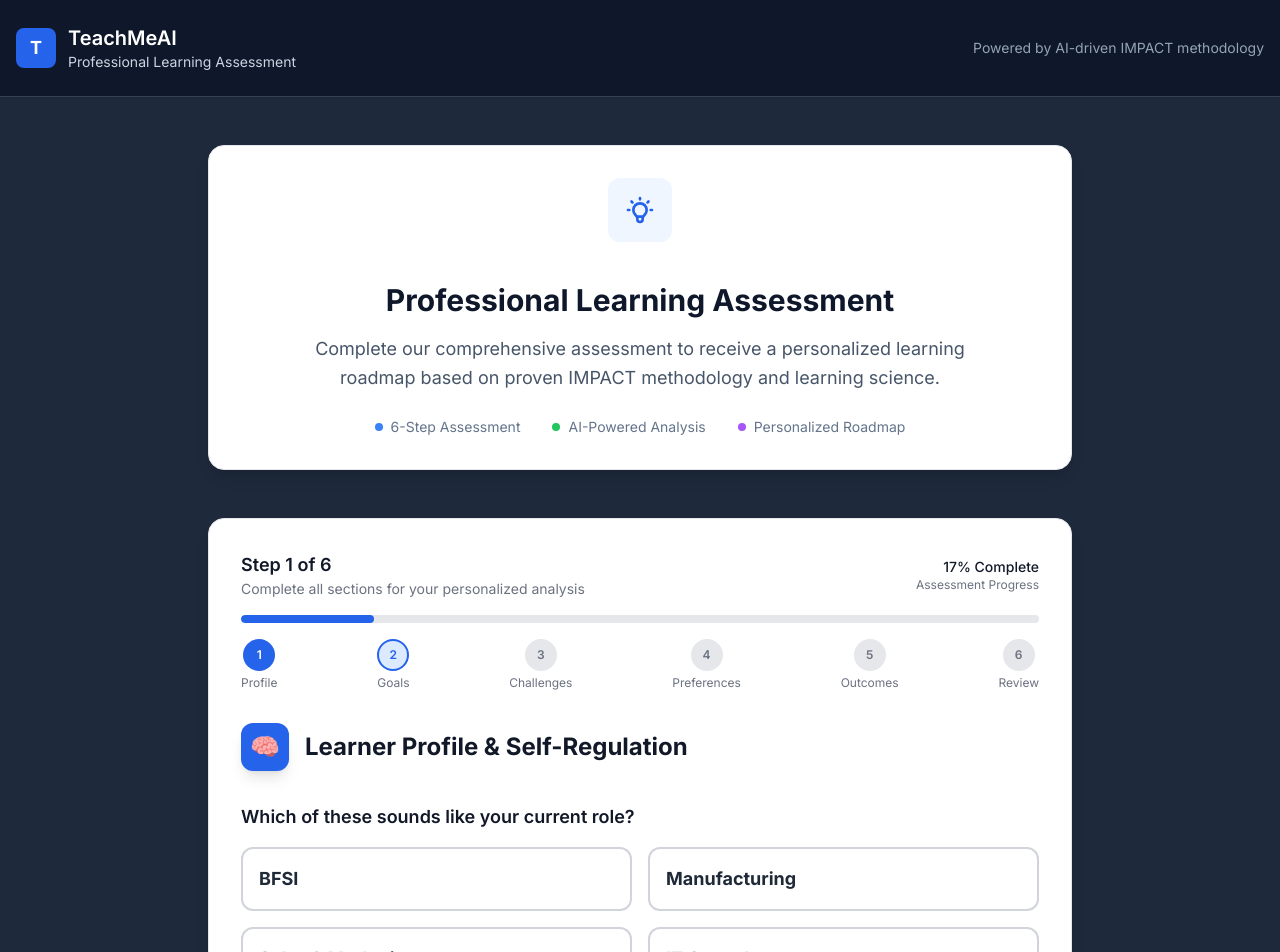
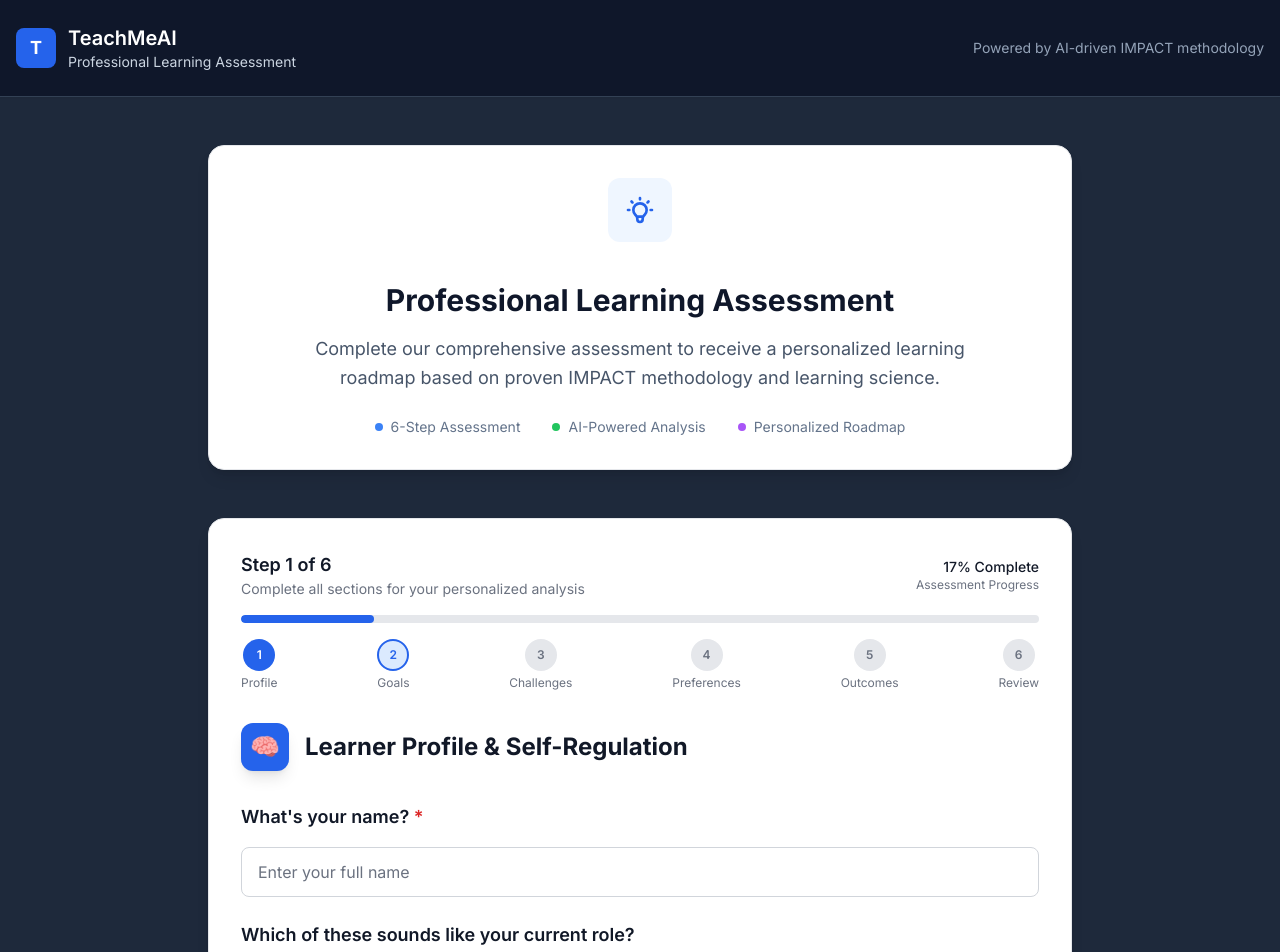
Before and after one commit to teachme-ai/teachmeai-main-site, a Next.js app: page /app in a window 1280 px wide. Shown: the top 952 px of the page. Built offline with nearby package versions, Linux system fonts and the light colour scheme.

Commit message:
✨ Add learner name field and fix current roles display in admin dashboard

```diff
--- a/src/app/api/admin/submissions/route.ts
+++ b/src/app/api/admin/submissions/route.ts
@@ -55,12 +55,18 @@ export async function GET(request: NextRequest) {
         // Actual structure: [timestamp, sessionId, currentRoles, rawResponses(JSON), impactAnalysis(JSON), learnerProfile(text)]
         if (row.length >= 4) {
           try {
-            // Column B: Current Roles (direct text)
+            // Column C: Current Roles (direct text)
             currentRoles = row[2] || 'None selected'
 
             // Column D: Raw Responses (JSON)
             if (row[3] && row[3].startsWith('{')) {
               rawResponses = JSON.parse(row[3])
+              // Extract current roles from JSON if not in direct column
+              if ((!currentRoles || currentRoles === 'None selected') && rawResponses?.currentRoles) {
+                currentRoles = Array.isArray(rawResponses.currentRoles)
+                  ? rawResponses.currentRoles.join(', ')
+                  : rawResponses.currentRoles
+              }
             }
 
             // Column E: Impact Analysis (JSON)
@@ -69,12 +75,6 @@ export async function GET(request: NextRequest) {
             }
           } catch (parseError) {
             console.warn(`Parsing error for row ${index}:`, parseError)
-            // Fallback: try to extract from rawResponses if available
-            if (rawResponses?.currentRoles) {
-              currentRoles = Array.isArray(rawResponses.currentRoles)
-                ? rawResponses.currentRoles.join(', ')
-                : rawResponses.currentRoles
-            }
           }
         }
 
--- a/src/components/AdminDashboard.tsx
+++ b/src/components/AdminDashboard.tsx
@@ -279,7 +279,7 @@ export default function AdminDashboard() {
                         </div>
                         <div className="ml-4">
                           <div className="text-sm font-medium text-gray-900">
-                            Session {submission.sessionId.slice(-8)}
+                            {submission.rawData?.learnerName || `Session ${submission.sessionId.slice(-8)}`}
                           </div>
                           <div className="text-sm text-gray-500 flex items-center gap-1">
                             <Calendar className="h-3 w-3" />
--- a/src/components/IntakeForm.tsx
+++ b/src/components/IntakeForm.tsx
@@ -48,6 +48,7 @@ export default function IntakeForm() {
     const errors: {[key: string]: string} = {}
 
     if (step === 1) {
+      if (!responses.learnerName?.trim()) errors.learnerName = 'Please enter your name to continue'
       if (!responses.goalSettingConfidence) errors.goalSettingConfidence = 'Please rate your goal setting confidence'
       if (!responses.newApproachesFrequency) errors.newApproachesFrequency = 'Please rate how often you try new approaches'
       if (!responses.reflectionFrequency) errors.reflectionFrequency = 'Please rate your reflection frequency'
@@ -350,6 +351,28 @@ function Step1({ responses, onInputChange, validationErrors = {} }: { responses:
       </div>
 
       <div className="space-y-6">
+        {/* Name Input */}
+        <div>
+          <label className="block text-lg font-semibold text-gray-900 mb-4">
+            What's your name? <span className="text-red-600">*</span>
+          </label>
+          <input
+            type="text"
+            placeholder="Enter your full name"
+            value={responses.learnerName || ''}
+            onChange={(e) => onInputChange('learnerName', e.target.value)}
+            className={`w-full px-4 py-3 border rounded-lg focus:ring-2 focus:ring-blue-500 focus:border-transparent text-gray-900 placeholder-gray-500 ${
+              validationErrors?.learnerName ? 'border-red-300 bg-red-50' : 'border-gray-300'
+            }`}
+          />
+          {validationErrors?.learnerName && (
+            <p className="text-red-500 text-sm mt-2 flex items-center">
+              <span className="mr-1">⚠️</span>
+              {validationErrors.learnerName}
+            </p>
+          )}
+        </div>
+
         {/* Role Selection Question */}
         <div>
           <label className="block text-lg font-semibold text-gray-900 mb-4">
--- a/src/types/index.ts
+++ b/src/types/index.ts
@@ -1,4 +1,7 @@
 export interface IntakeResponse {
+  // Personal Information
+  learnerName?: string; // Learner's name
+
   // Professional Role
   currentRoles: string[]; // Selected roles from BFSI, Manufacturing, Sales & Marketing, IT Consultancy
 
```
